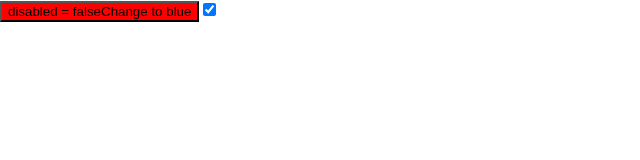
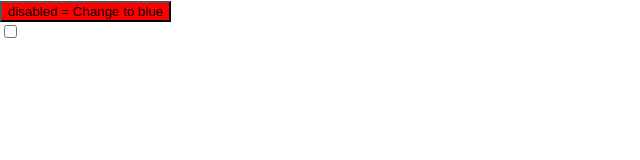
Before and after one commit to prisfalcao/color-button, a React (Create React App) app: page / in a window 1280 px wide. Shown: the top 160 px of the page, without its empty margins (0-640 px from the left). Built offline with nearby package versions, Linux system fonts and the light colour scheme.

Commit message:
fix on button disabled

```diff
--- a/src/App.js
+++ b/src/App.js
@@ -3,7 +3,7 @@ import './App.css';
 
 function App() {
   const [ buttonColor, setButtonColor ] = useState('red');
-  const [ disabled, setDisabled ] = useState('false')
+  const [ disabled, setDisabled ] = useState(false);
   const newButtonColor = buttonColor === 'red' ? 'blue' : 'red';
 
   return (
@@ -11,14 +11,15 @@ function App() {
       <button
         style={{backgroundColor: buttonColor}}
         onClick={() => setButtonColor(newButtonColor)}>
-      disabled = {disabled}
-      Change to {newButtonColor}
+        disabled = {disabled}
+        Change to {newButtonColor}
       </button>
-      <input type="checkbox"
+      <br />
+      <input
+      type="checkbox"
       id="disable-button-checkbox"
       defaultChecked={disabled}
-      onChange={(e) => setDisabled(e.target.checked)}
-      />
+      onChange={(e) => setDisabled(e.target.checked)} />
     </div>
   );
 }
```
Also changed, not shown: 1 other file (tests, documents, lock files or other folders).
